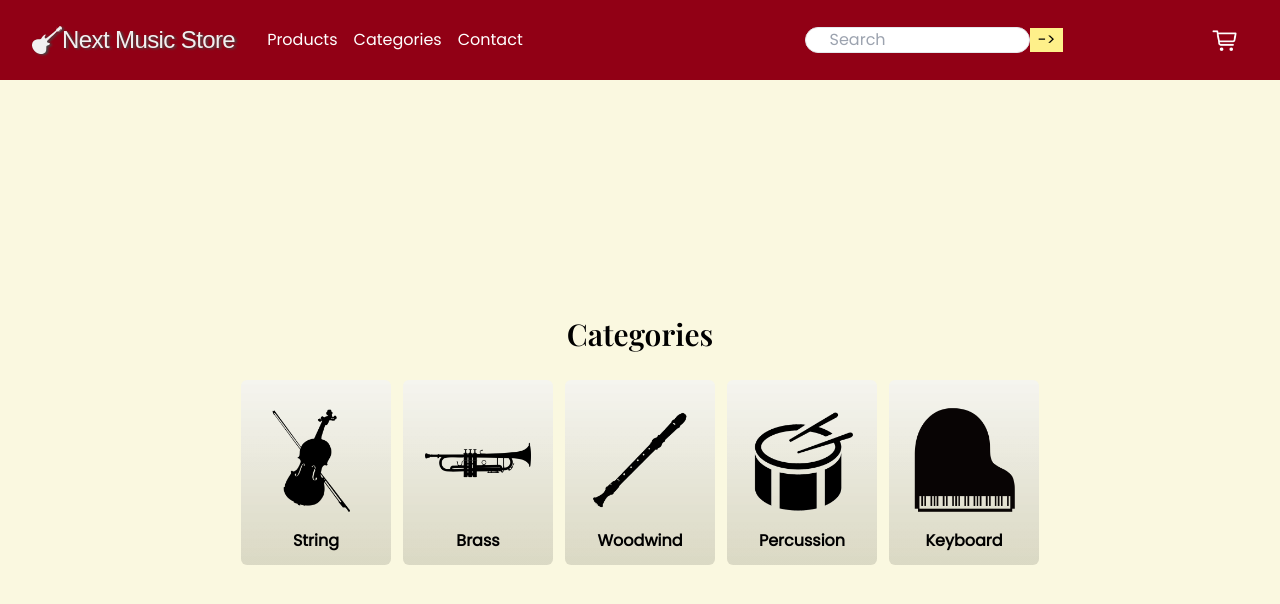
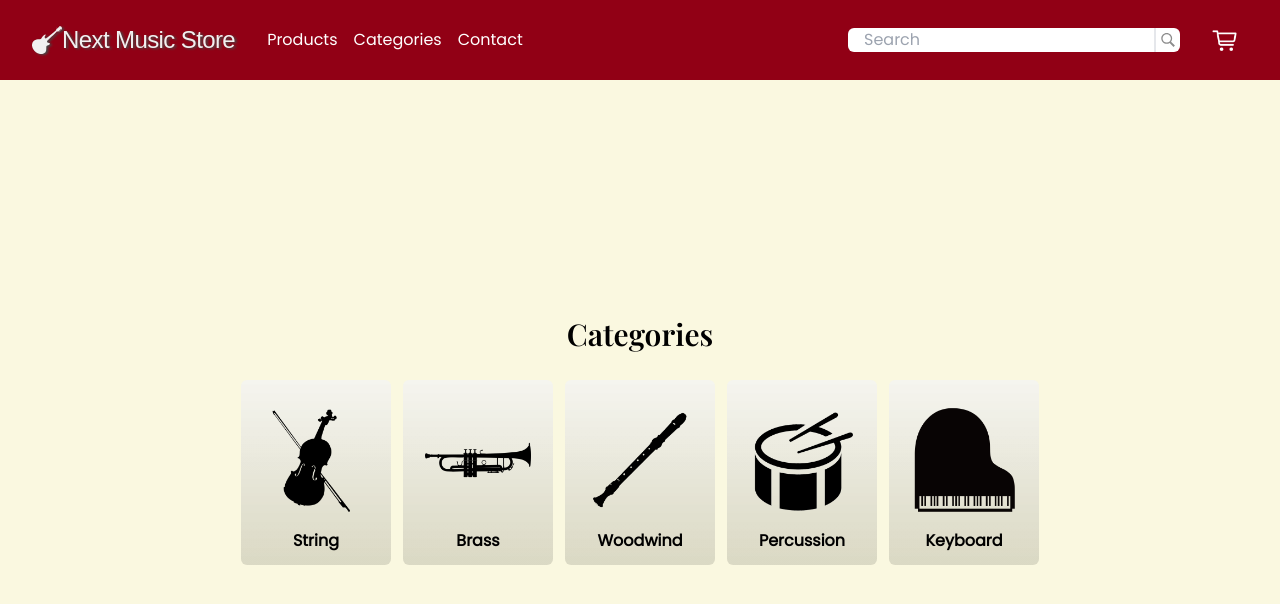
Before and after one commit to GrzegorzWirtek/next-music-store, a Next.js app: page /categories in a window 1280 px wide. Shown: the top 604 px of the page. Built offline with nearby package versions, Linux system fonts and the light colour scheme; a web font is replaced by a local one.

Commit message:
styling search components

```diff
--- a/app/(pages)/categories/page.tsx
+++ b/app/(pages)/categories/page.tsx
@@ -5,7 +5,7 @@ const categories = ['string', 'brass', 'woodwind', 'percussion', 'keyboard'];
 
 export default function Categories() {
 	return (
-		<div className='min-h-[calc(100vh-7rem)] lg:min-h-[calc(100vh-5rem)] flex flex-row flex-wrap justify-center content-center gap-3'>
+		<div className='flex flex-row flex-wrap justify-center items-center gap-3'>
 			<h2
 				className={`${plaifairDisplay.className} basis-full text-center text-3xl mb-4 font-semibold`}>
 				Categories
--- a/app/(pages)/search/page.tsx
+++ b/app/(pages)/search/page.tsx
@@ -7,11 +7,12 @@ import { SearchParams } from '@/utils/types';
 
 export default async function Search({ searchParams }: SearchParams) {
 	const searchValue = searchParams.v;
+
 	const products: ProductProps[] = await getProducts(10, {
 		search: searchValue,
 	});
 
-	if (!products.length) return <NoResults />;
+	if (!products.length) return <NoResults value={searchValue} />;
 
 	return (
 		<div className='flex flex-wrap justify-center min-h-full'>
--- a/app/layout.tsx
+++ b/app/layout.tsx
@@ -19,7 +19,9 @@ export default function RootLayout({
 		<html lang='en'>
 			<body className={poppins.className} suppressHydrationWarning={true}>
 				<Header />
-				{children}
+				<main className='flex flex-col justify-center max-w-7xl m-auto min-h-[calc(100vh-7rem)] lg:min-h-[calc(100vh-5rem)]'>
+					{children}
+				</main>
 			</body>
 		</html>
 	);
--- a/app/not-found.tsx
+++ b/app/not-found.tsx
@@ -5,8 +5,8 @@ import Link from 'next/link';
 export default function NotFound() {
 	return (
 		<div className='fixed top-0 left-0 w-full h-full flex flex-col justify-center items-center z-20 bg-[var(--yellow)]'>
-			<Image className='w-24' alt='Page not found' src={err404} />
-			<h2 className='min-w-[300px] mt-2 mb-16 pl-4 pr-4 text-2xl text-center'>{`Sorry, that page doesn't exist`}</h2>
+			<Image className='w-16' alt='Page not found' src={err404} />
+			<h2 className='min-w-[300px] mt-2 mb-16 pl-4 pr-4 text-lg text-center'>{`Sorry, that page doesn't exist`}</h2>
 			<Link
 				className={`bg-[var(--blue)] hover:bg-[var(--blue-lighter)] transition-hover duration-200 text-white py-2 px-4 rounded-lg`}
 				href='/'>
--- a/app/page.tsx
+++ b/app/page.tsx
@@ -1,9 +1,5 @@
 import LangindPage from '../components/landingPage';
 
 export default function Home() {
-	return (
-		<main className='max-w-7xl m-auto'>
-			<LangindPage />
-		</main>
-	);
+	return <LangindPage />;
 }
--- a/components/header/search.tsx
+++ b/components/header/search.tsx
@@ -1,6 +1,8 @@
 'use client';
+import search from '@/public/search.svg';
 import { useState } from 'react';
 import { useRouter } from 'next/navigation';
+import Image from 'next/image';
 
 export default function Search() {
 	const [inputValue, setInputValue] = useState('');
@@ -13,16 +15,19 @@ export default function Search() {
 	};
 
 	return (
-		<form onSubmit={handleSubmit}>
+		<form className='relative max-w-[60%]' onSubmit={handleSubmit}>
 			<input
-				type='search'
-				className='max-w-[60%] pl-6 border rounded-full outline-none transition-focus duration-100 focus:drop-shadow-hover text-xl lg:text-base'
+				type='text'
+				className='w-full pl-4 border-inherit rounded-md outline-none transition-focus duration-100 focus:drop-shadow-hover text-xl lg:text-base'
 				placeholder='Search'
 				required
 				onChange={(e) => setInputValue(e.target.value)}
-				value={inputValue}></input>
-			<button className='bg-yellow-200 px-2' type='submit'>
-				{'->'}
+				value={inputValue}
+			/>
+			<button
+				className='absolute top-0 right-0 h-full aspect-square border-l-2 rounded-r-md box-content hover:bg-gray-200'
+				type='submit'>
+				<Image className='p-1' alt='Search' src={search} fill />
 			</button>
 		</form>
 	);
--- a/components/no-results.tsx
+++ b/components/no-results.tsx
@@ -1,7 +1,19 @@
-export default function NoResults() {
+import noResults from '@/public/no-search-results.png';
+import Image from 'next/image';
+import Link from 'next/link';
+
+export default function NoResults({ value }: { value: string }) {
 	return (
-		<div>
-			<h2>Sorry, no results found</h2>
+		<div className='flex flex-col justify-center items-center z-20 bg-[var(--yellow)]'>
+			<Image className='w-16' alt='Page not found' src={noResults} />
+			<h2 className='min-w-[300px] mt-2 mb-16 pl-4 pr-4 text-lg text-center'>
+				Sorry, no product matches <strong>{`"${value}"`}</strong>
+			</h2>
+			<Link
+				className={`bg-[var(--blue)] hover:bg-[var(--blue-lighter)] transition-hover duration-200 text-white py-2 px-4 rounded-lg`}
+				href='/'>
+				Go back to Home page
+			</Link>
 		</div>
 	);
 }
```
Also changed, not shown: public/no-search-results.png (added), public/search.svg (added).
